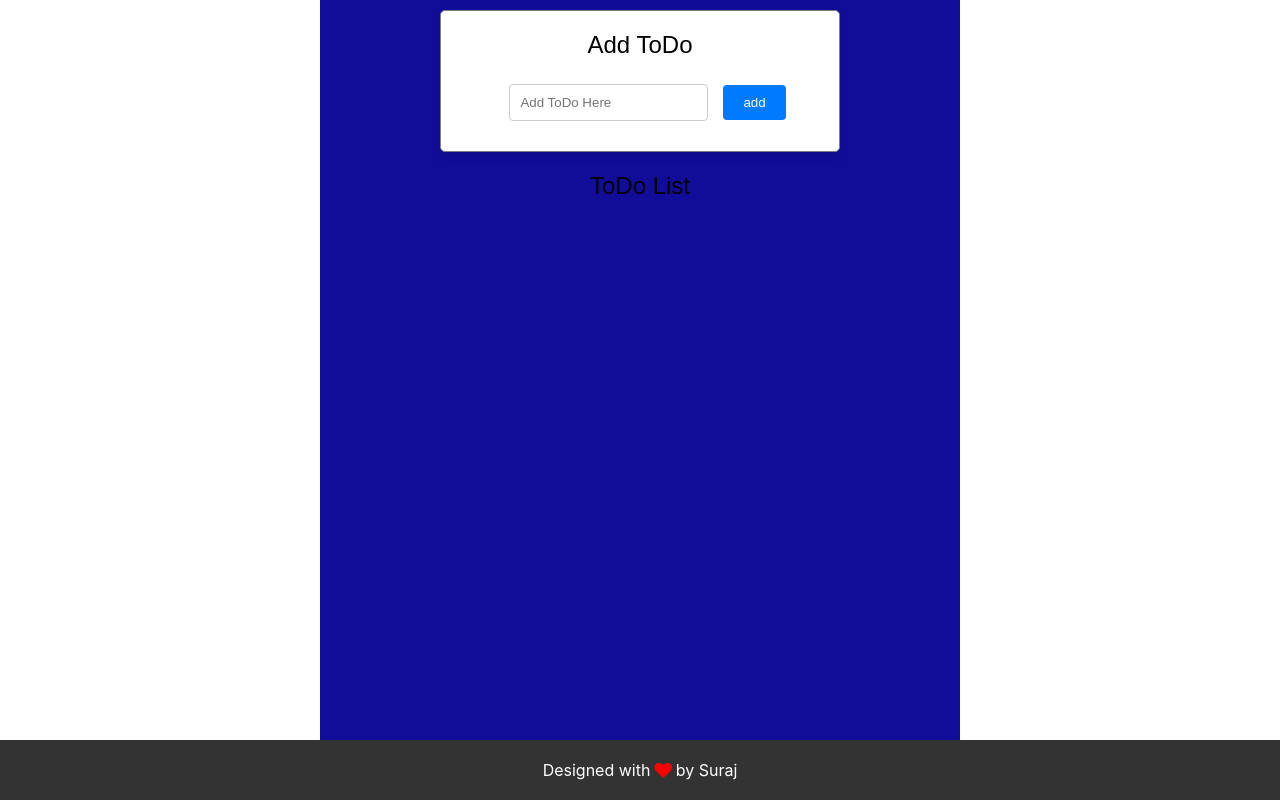
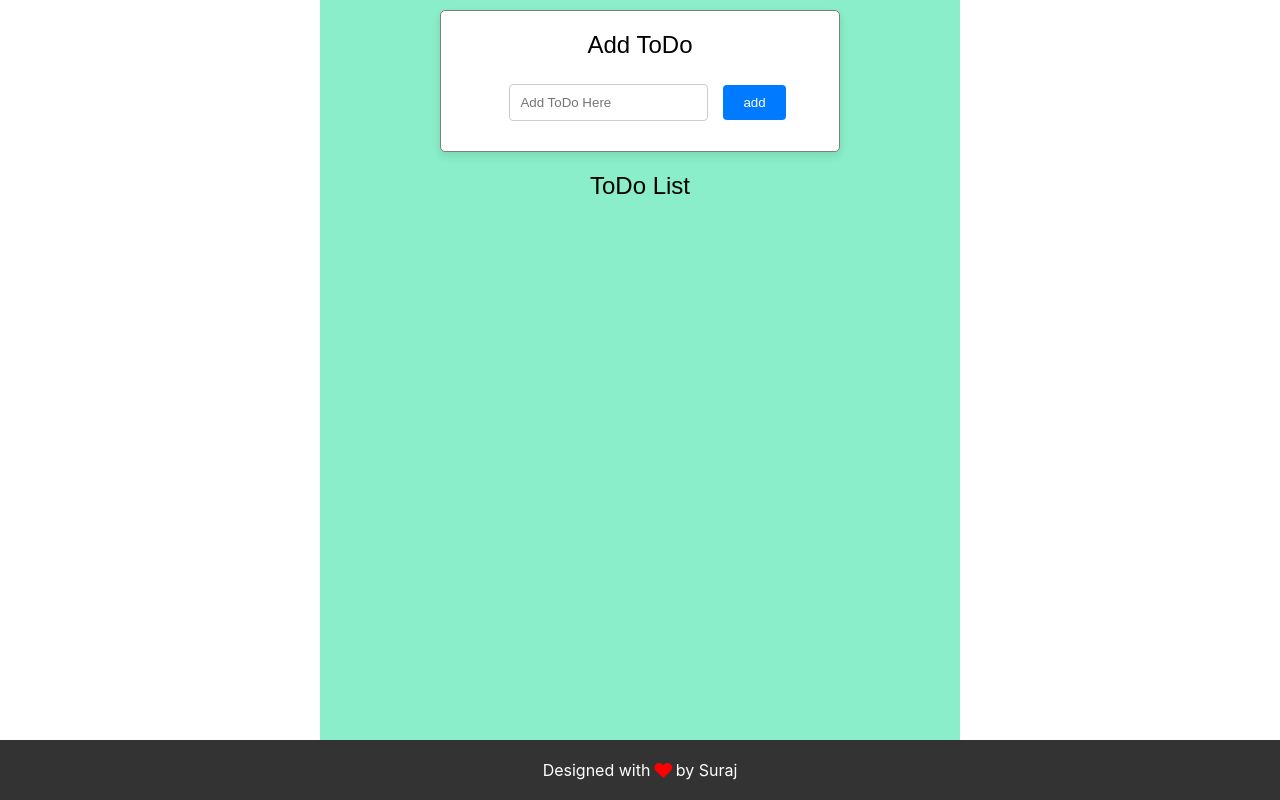
Before and after one commit to Surajkumar9913/todo-react-main, a React (Create React App) app: page / in a window 1280 px wide. Built offline with nearby package versions, Linux system fonts and the light colour scheme.

Commit message:
background color change

```diff
--- a/src/component/todo.css
+++ b/src/component/todo.css
@@ -11,7 +11,7 @@
     align-items: center;
     min-height: 100vh;
     width: 50%;
-    background-color: #120d98;
+    background-color: #89eec9;
     padding: 10px;
     margin: auto;
 
```
